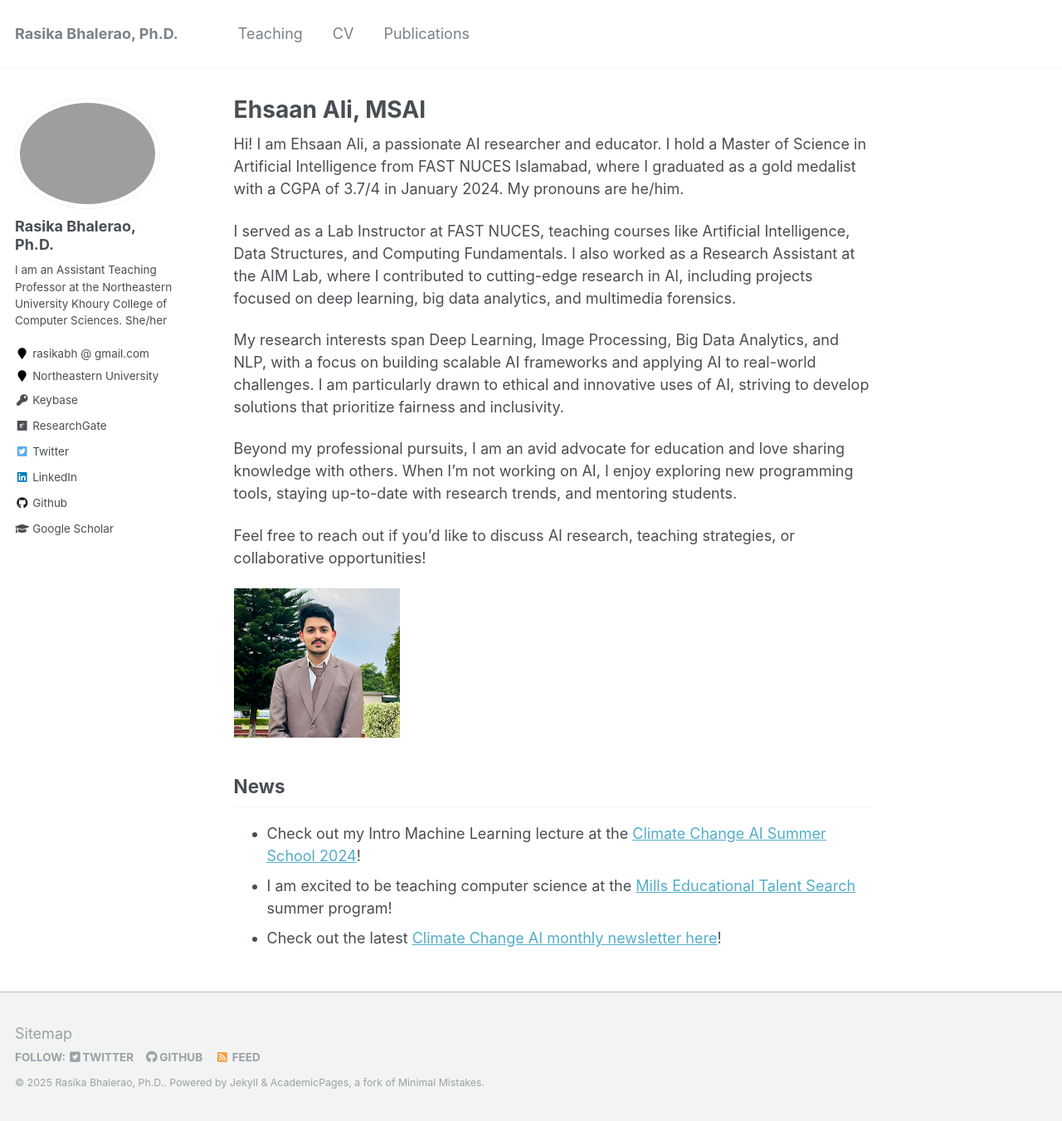
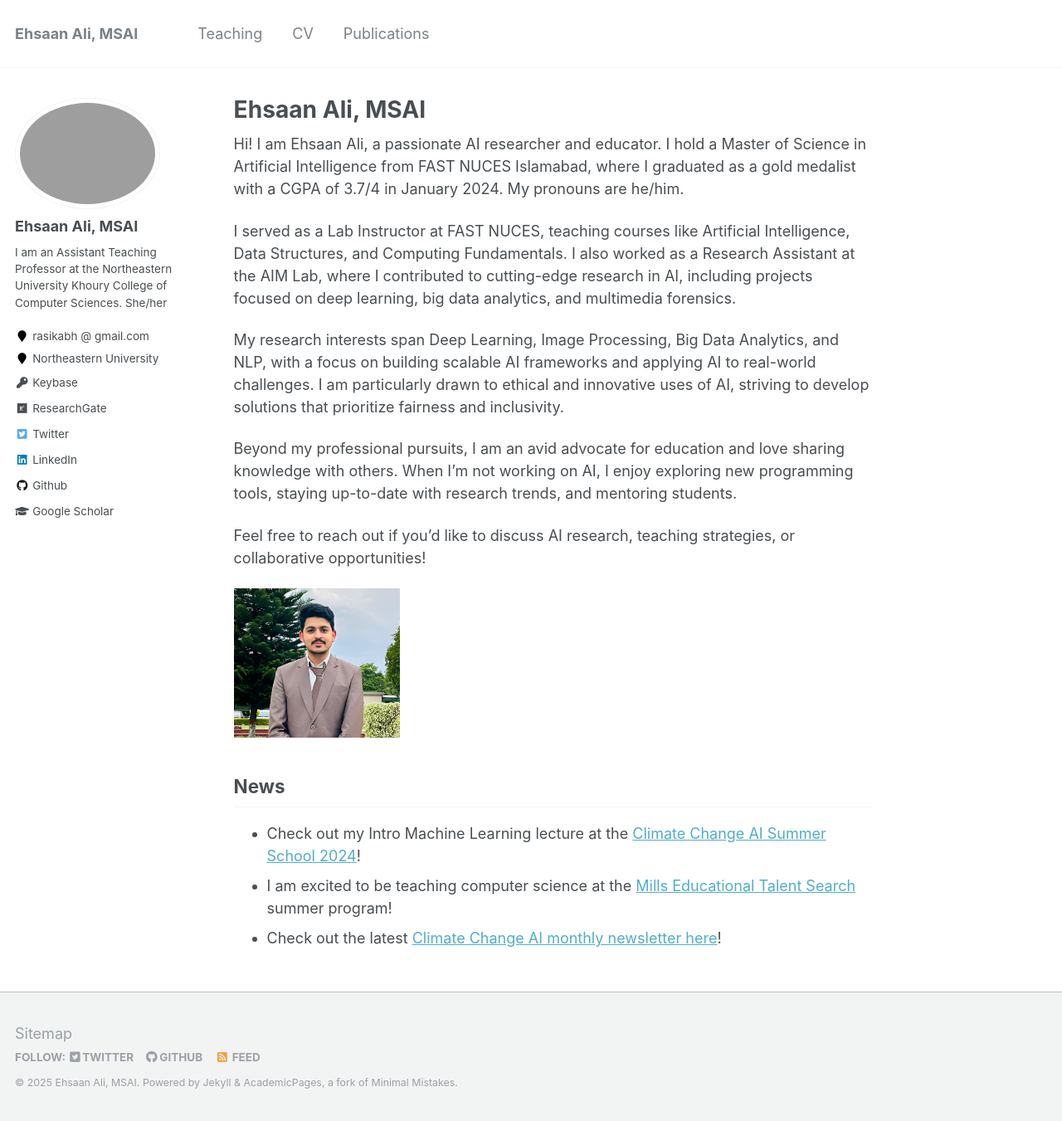
Before and after one commit to Ehsaanali/Ehsaanali.github.io, a Jekyll site: the page built from _pages/about.md, in a window 1280 px wide and 1351 px high. Shown: the whole window at 83% size. Built offline with Jekyll 4.4.1, drawn with Linux system fonts in a browser that asks for light colours.

Commit message:
Update _config.yml

```diff
--- a/_config.yml
+++ b/_config.yml
@@ -7,9 +7,9 @@
 
 # Site Settings
 locale                   : "en-US"
-title                    : "Rasika Bhalerao, Ph.D."
+title                    : "Ehsaan Ali, MSAI"
 title_separator          : "-"
-name                     : &name "Rasika Bhalerao, Ph.D."
+name                     : &name "Ehsaan Ali, MSAI"
 description              : &description "I am an Assistant Teaching Professor at the Northeastern University Khoury College of Computer Sciences. She/her."
 url                      : https://rasikabh.github.io
 baseurl                  : "" # the subpath of your site, e.g. "/blog"
@@ -80,7 +80,7 @@ analytics:
 
 # Site Author
 author:
-  name             : "Rasika Bhalerao, Ph.D."
+  name             : "Ehsaan Ali, MSAI"
   avatar           : "Bhalerao2021.jpeg"
   bio              : "I am an Assistant Teaching Professor at the Northeastern University Khoury College of Computer Sciences. She/her"
   location         : "rasikabh @ gmail.com"
```
